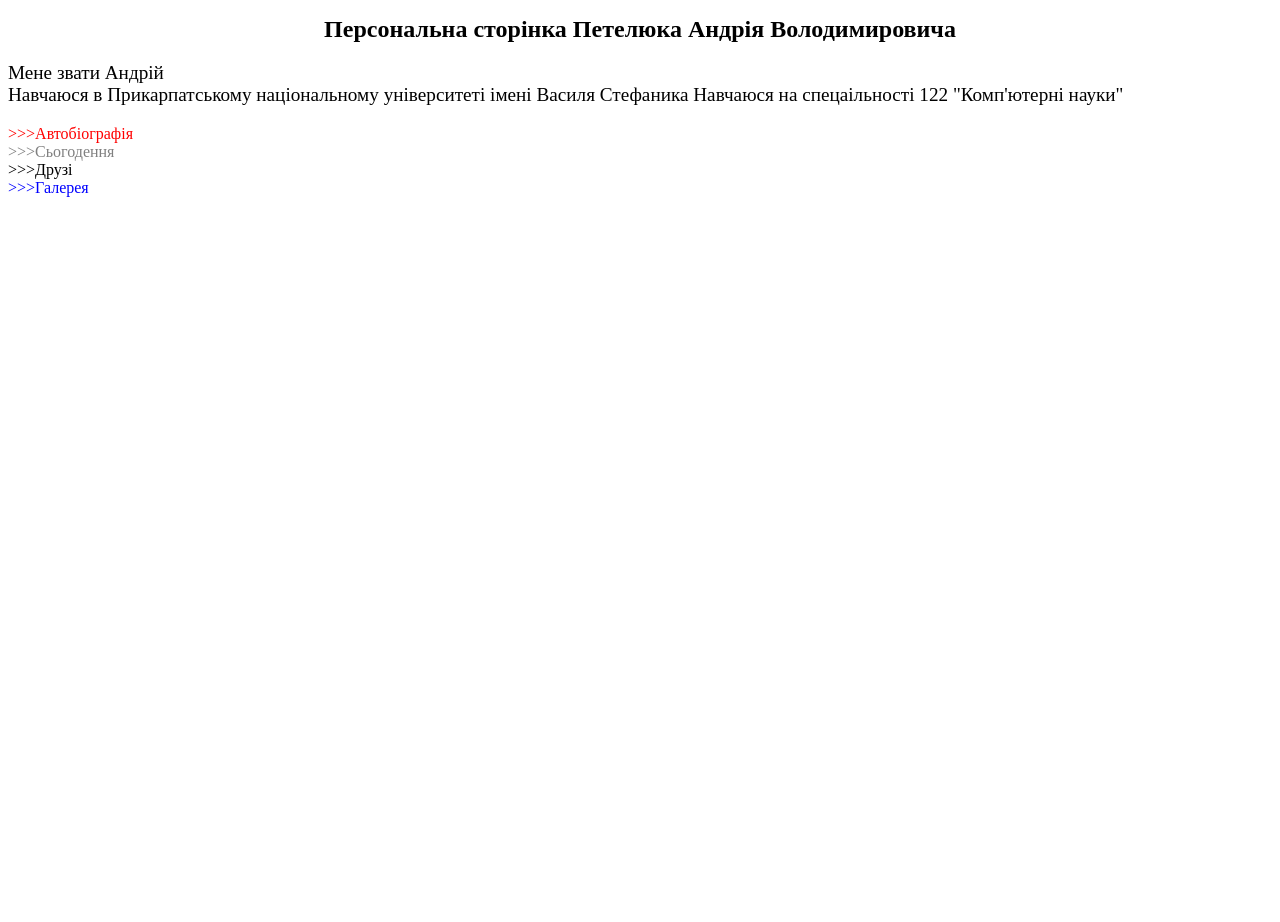
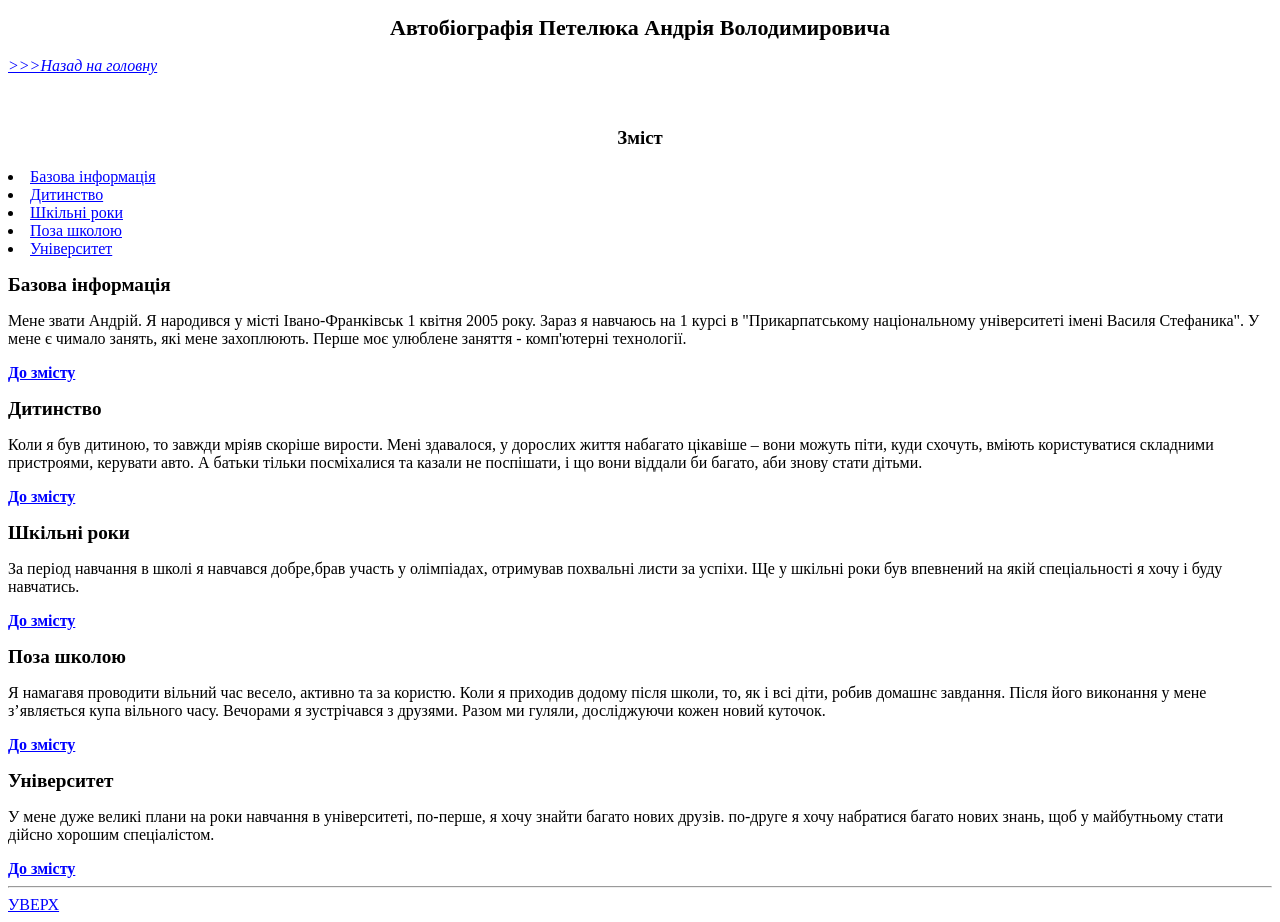
Before and after one commit to JNVLuriy/4, a plain HTML site: page index.html in a window 1280 px wide. Before the commit the page ends 800 px from the top, so only its background shows below. Drawn offline with Linux system fonts and the light colour scheme.

Commit message:
Update index.html

```diff
--- a/index.html
+++ b/index.html
@@ -3,26 +3,68 @@
 <style>
 h1
 {
-  font-size: 24px;
+  font-size: 22px;
 }
-p
+h2
 {
-     font-size: 120%;
+    font-size: 120%;
 }
 </style>
 <head>
-<meta charset="UTF-8">
-<h1 align="center"; > Персональна сторінка Петелюка Андрія Володимировича</h1>
+    <meta charset="UTF-8">
+    <h1 align="center"; id="t6">Автобіографія Петелюка Андрія Володимировича</h1>
+
 </head>
+<style type="text/css">
+   A {
+    color: #0000FF;
+    }
+   A:visited {
+    color: #0000FF;
+    }
+   A:hover {
+    color: #FF00FF;
+    }
+   A:active {
+    color: #ffff00;
+    }
+  </style>
+<body>
+    <a href="https://github.com/JNVLuriy/123/blob/main/index.html"><p style="font-style: italic";> >>>Назад на головну </p> </a> <br>
+    <h3 align="center"; id="t0"> Зміст </h3>
+    <li><a href="#t1">Базова інформація</a></li>
+    <li><a href="#t2">Дитинство</a></li>
+    <li><a href="#t3">Шкільні роки</a></li>
+    <li><a href="#t4">Поза школою</a></li>
+    <li><a href="#t5">Університет</a></li>
 
-<body>
-    <p>Мене звати Андрій <br>
-    Навчаюся в Прикарпатському національному університеті імені Василя Стефаника
-    Навчаюся на спецаільності 122 "Комп'ютерні науки" </p>
-    <a href="https://github.com/JNVLuriy/123/blob/main/index.html" title="Посилання HTML" style="color:#FF0000; text-decoration:none">>>>Автобіографія</a> <br>
-    <a href="https://github.com/JNVLuriy/123/blob/main/novadays.html" title="Посилання HTML" style="color:#808080; text-decoration:none">>>>Сьогодення</a> <br>
-    <a href="https://github.com/JNVLuriy/123/blob/main/friends.html" title="Посилання HTML" style="color:#000000; text-decoration:none">>>>Друзі</a> <br>
-     <a href="https://github.com/JNVLuriy/123/blob/main/gallery.html" title="Посилання HTML" style="color:#0000FF; text-decoration:none">>>>Галерея</a> <br>
+    <article class="Base_info">
+   <h2 style="font-size: 120%"; id="t1">Базова інформація</h2>
+   <p> Мене звати Андрій. Я народився у місті Івано-Франківськ 1 квітня 2005 року. Зараз я навчаюсь на 1 курсі   в "Прикарпатському національному університеті імені Василя Стефаника". У мене є чимало занять, які мене захоплюють. Перше моє улюблене заняття - комп'ютерні технології.</p>
+    </article>
+     <a style="font-weight: 600"; href="#t0">До змісту</a>
+    <article class="child">
+     <h2 style="font-size: 120%"; id="t2">Дитинство</h2>
+   <p> Коли я був дитиною, то завжди мріяв скоріше вирости. Мені здавалося, у дорослих життя набагато цікавіше – вони можуть піти, куди схочуть, вміють користуватися складними пристроями, керувати авто. А батьки тільки посміхалися та казали не поспішати, і що вони віддали би багато, аби знову стати дітьми.</p>
+    </article>
+	<a style="font-weight: 600";  href="#t0">До змісту</a>
+    <article class="School">
+     <h2 style="font-size: 120%"; id="t3">Шкільні роки</h2>
+   <p> За період навчання в школі я навчався добре,брав участь у олімпіадах, отримував похвальні листи за успіхи. Ще у шкільні роки був впевнений на якій спеціальності я хочу і буду навчатись. </p>
+    </article>
+	<a style="font-weight: 600";  href="#t0">До змісту</a>
+     <article class="after_school">
+     <h2 style="font-size: 120%"; id="t4">Поза школою</h2>
+   <p> Я намагавя проводити вільний час весело, активно та за користю. Коли я приходив додому після школи, то, як і всі діти, робив домашнє завдання. Після його виконання у мене з’являється купа вільного часу. Вечорами я зустрічався з друзями. Разом ми гуляли, досліджуючи кожен новий куточок. </p>
+    </article after_school>
+	<a style="font-weight: 600";  href="#t0">До змісту</a>
+    <article class="university">
+   <h2 style="font-size: 120%"; id="t5">Університет</h2>
+   <p> У мене дуже великі плани на роки навчання в університеті, по-перше, я хочу знайти багато нових друзів. по-друге я хочу набратися багато нових знань, щоб у майбутньому стати дійсно хорошим спеціалістом.  </p>
+</article>
+<a style="font-weight: 600";  href="#t0">До змісту</a>
+<hr>
+<a style="text-transform: uppercase" href="#t6">Уверх</a>
 </body>
 
 </html>
```
